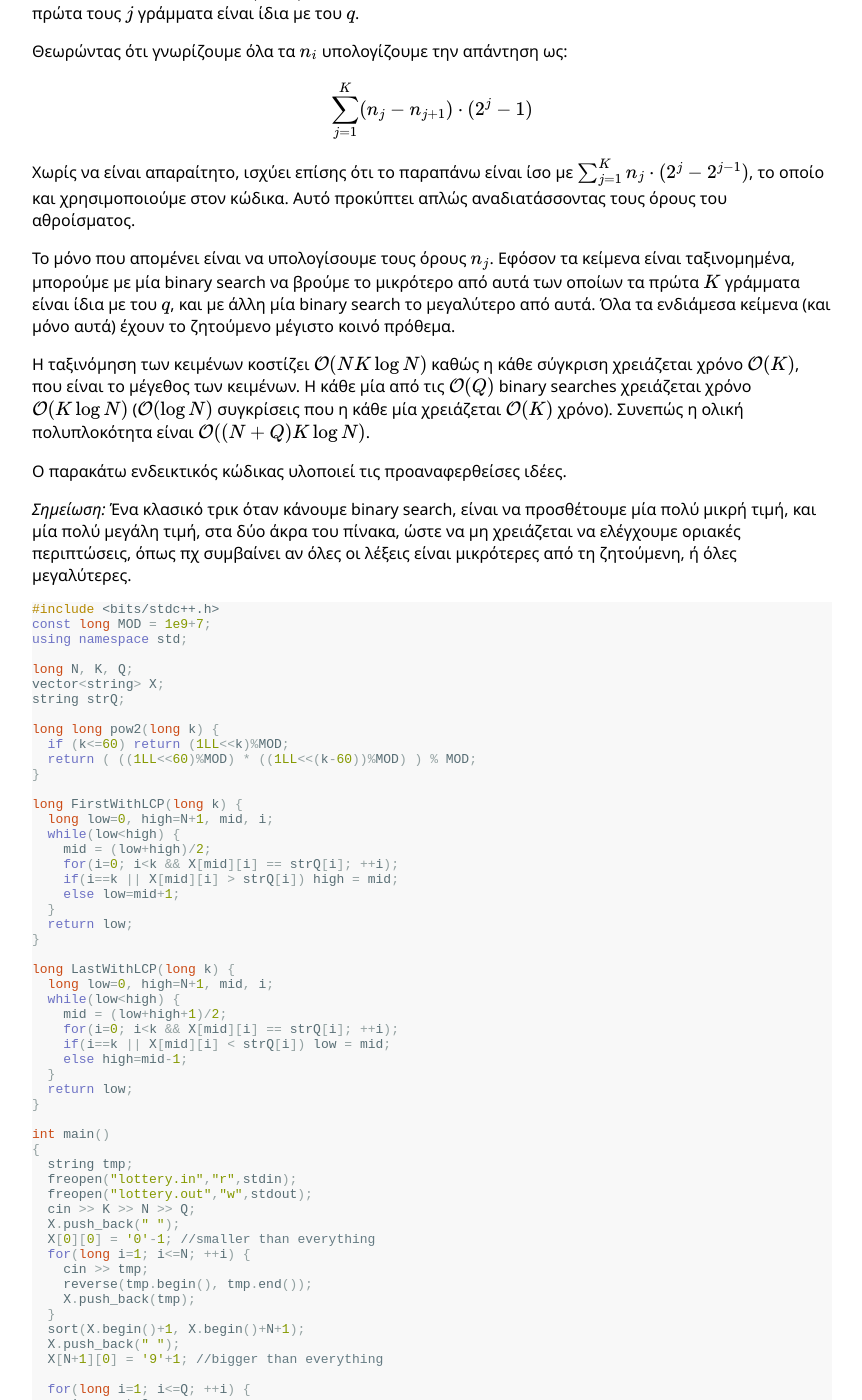
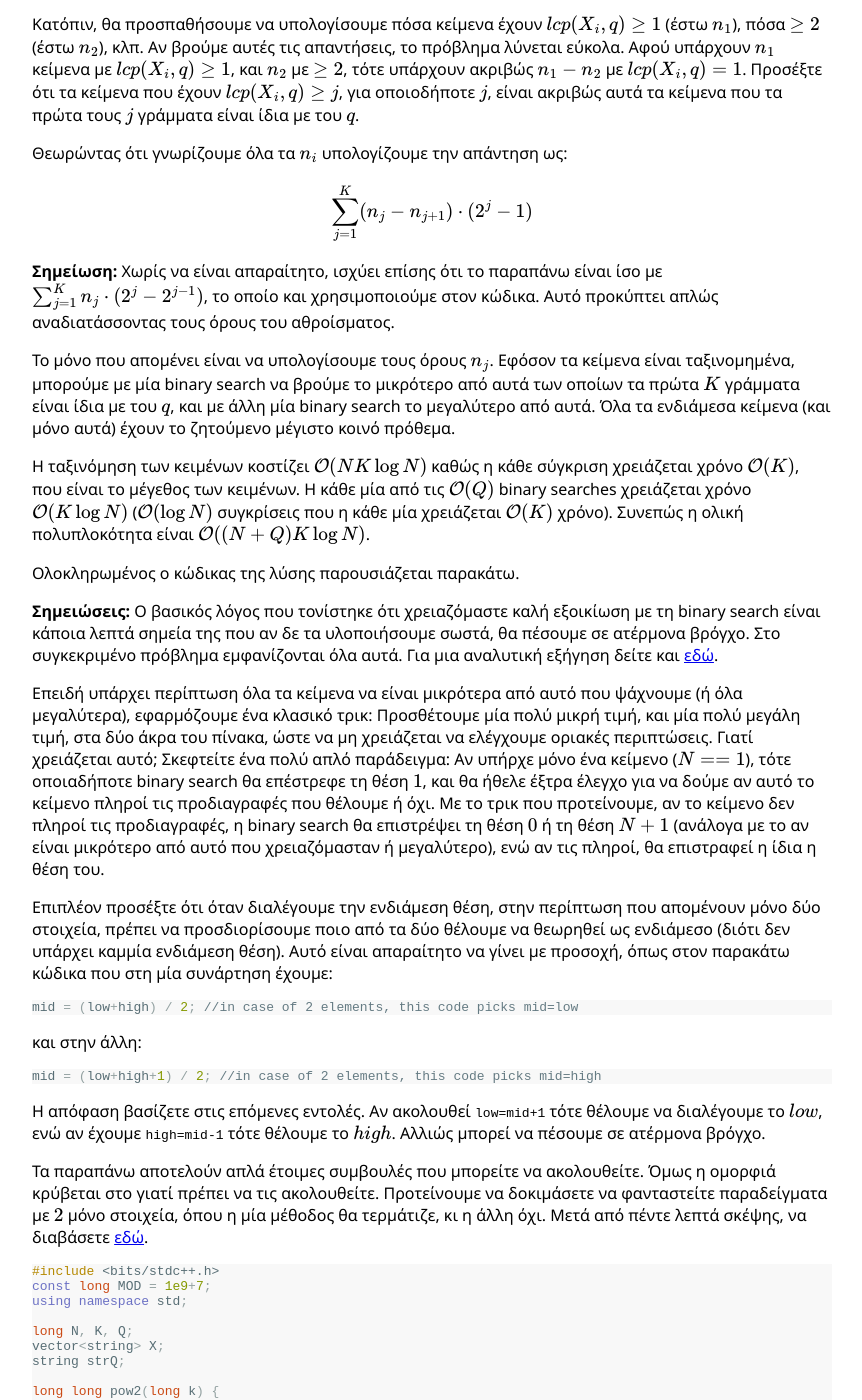
Before and after one commit to pdp-archive/pdp-archive.github.io, a Jekyll site: the page built from contests/_31-PDP/c-lottery-solution.md, in a window 1280 px wide and 1400 px high, scrolled down 2469 px. Shown: the whole window, without its empty margins (208-1070 px from the left). Built offline with Jekyll 4.4.1, drawn with Linux system fonts in a browser that asks for light colours; formulas are drawn with MathJax 3; some of the changed text lies outside the part shown.

Commit message:
Corrections of dim131 to 31c-lottery

````diff
--- a/contests/_31-PDP/c-lottery-solution.md
+++ b/contests/_31-PDP/c-lottery-solution.md
@@ -5,7 +5,7 @@ codename: lottery
 
 ## Ζητούμενο
 
-Έστω ότι μας δίνονται δύο strings, το $$``stolismenos"$$ και το $$``stolidi"$$. Εν προκειμένω, το μέγιστο κοινό πρόθεμά τους (longest common prefix) είναι $$lcp(``stolismenos",``stolidi") = 5$$ καθώς και τα δύο έχουν κοινό πρόθεμα το $$stoli$$ αλλά το επόμενο γράμμα τους διαφέρει.
+Έστω ότι μας δίνονται δύο strings, το $$``stolismenos"$$ και το $$``stolidi"$$. Εν προκειμένω, το μέγιστο κοινό πρόθεμά τους (longest common prefix) είναι $$lcp(``stolismenos",``stolidi") = 5$$, καθώς και τα δύο έχουν κοινό πρόθεμα το $$stoli$$, αλλά το επόμενο γράμμα τους διαφέρει.
 Το πρόβλημα ορίζει ότι το κέρδος δύο κειμένων $$x$$ και $$y$$ είναι $$2^{lcp(x,y)}-1$$.
 
 Δίνονται $$N$$ αριθμοί $$X_i$$ με $$K$$ ψηφία ο καθένας. Κατόπιν δίνονται $$Q$$ ερωτήματα. Το κάθε ερώτημα $$q$$ είναι ένας $$K$$-ψήφιος αριθμός. Η απάντηση στο κάθε ερώτημα $$q$$ είναι ίση με το άθροισμα των κερδών του $$q$$ έναντι των υπολοίπων $$N$$ αριθμών. Πιο μαθηματικά, η απάντηση στο κάθε ερώτημα $$q$$ είναι
@@ -14,7 +14,7 @@ $$\sum _{i=1}^{N} (2^{lcp(X_i,q)}-1)$$
 
 Επειδή το αποτέλεσμα μπορεί να είναι πολύ μεγάλο, τυπώνουμε το υπόλοιπο της διαίρεσής του με το $$10^{9}+7$$.
 
-*Σημείωση:* Το πρόβλημα αναφέρεται σε μέγιστο κοινό επίθεμα αντί για μέγιστο κοινό πρόθεμα. Όμως το φέρνουμε απλούστατα στην πιο κατανοητή μορφή που μελετάμε εδώ, αντιστρέφοντας τα κείμενα που διαβάζουμε.
+**Σημείωση:** Το πρόβλημα αναφέρεται σε μέγιστο κοινό επίθεμα αντί για μέγιστο κοινό πρόθεμα. Όμως το φέρνουμε απλούστατα στην πιο κατανοητή μορφή που μελετάμε εδώ, αντιστρέφοντας τα κείμενα που διαβάζουμε.
 
 ## Λύσεις
 
@@ -33,11 +33,15 @@ long pow2(long lcp) {
 }
 ```
 
-Η εντολή $$<<$$ πρόκειται για ένα bitwise shifting. Ο λόγος που υπολογίζει δυνάμεις του $$2$$ είναι απλός. Σκεφτείτε ότι όταν πολλαπλασιάζετε οποιονδήποτε αριθμό $$x$$ με τον αριθμό $$10$$, απλώς προσθέτετε ένα μηδενικό στο τέλος της δεκαδικής αναπαράστασης του $$x$$.
+Η εντολή $$\ll$$ πρόκειται για ένα bitwise shifting. Ο λόγος που υπολογίζει δυνάμεις του $$2$$ είναι απλός. Σκεφτείτε ότι όταν πολλαπλασιάζετε οποιονδήποτε αριθμό $$x$$ με τον αριθμό $$10$$, απλώς προσθέτετε ένα μηδενικό στο τέλος της δεκαδικής αναπαράστασης του $$x$$.
 
-Το ίδιο ακριβώς πράγμα συμβαίνει αν γράψετε τον $$x$$ σε δυαδικό και πολλαπλασιάσετε με $$2$$. Όμως η διαδικασία του να προσθέσεις ένα μηδενικό στα δεξιά του $$x$$ είναι ίδια με το να κυλήσεις τον $$x$$ μία θέση αριστερά, δηλαδή $$x<<1$$. Αφού $$x<<1 = x \cdot 2$$, επαναλαμβάνουμε το ίδιο επιχείρημα κι έχουμε ότι $$x<<y = x \cdot 2^{y}$$, πράγμα που σημαίνει ότι $$1<<lcp = 1 \cdot 2^{lcp} = 2^{lcp}$$.
+Το ίδιο ακριβώς πράγμα συμβαίνει αν γράψετε τον $$x$$ σε δυαδικό και πολλαπλασιάσετε με $$2$$. Όμως η διαδικασία του να προσθέσεις ένα μηδενικό στα δεξιά του $$x$$ είναι ίδια με το να κυλήσεις τον $$x$$ μία θέση αριστερά, δηλαδή $$x \ll 1$$. Αφού $$x \ll 1 = x \cdot 2$$, επαναλαμβάνουμε το ίδιο επιχείρημα κι έχουμε ότι $$x \ll y = x \cdot 2^{y}$$, πράγμα που σημαίνει ότι $$1 \ll lcp = 1 \cdot 2^{lcp} = 2^{lcp}$$.
 
-Για να είμαστε πιο ακριβείς, υπάρχουν κάποια μικρά προβλήματα με τον παραπάνω κώδικα. Αρχικά προτιμούμε να δουλεύουμε με *long long* κι έτσι αντί για $$1$$ πρέπει να γράψουμε $$1LL$$. Επιπλέον δεν έχουμε πάρει το υπόλοιπο της διαίρεσης με το $$10^9+7$$ όπως μας ζητάει η εκφώνηση. Τέλος, αν η απάντηση που μας ζητείται είναι πολύ μεγάλη (πχ $$2^{100}$$), τότε δε μας αρκούνε ούτε οι *long long*. Για το λόγο αυτό, αν $$lcp>60$$, λέμε ότι $$2^{lcp} = 2^{60} * 2^{lcp-60}$$, κι έτσι υπολογίζουμε τα δύο σκέλη ξεχωριστά, βρίσκουμε το υπόλοιπο τους με το $$10^9+7$$ ώστε να μικρύνουν, και κατόπιν τα πολλαπλασιάζουμε (και ξαναβρίσκουμε το υπόλοιπο). Εδώ φαίνεται και ο λόγος που προτιμήσαμε τους *long long* αριθμούς, καθώς μπορεί να χρειαστεί να πολλαπλασιάσουμε δύο αριθμούς της τάξης του $$10^9$$.
+Για να είμαστε πιο ακριβείς, υπάρχουν κάποια μικρά προβλήματα με τον παραπάνω κώδικα. Αρχικά προτιμούμε να δουλεύουμε με *long long* κι έτσι αντί για $$1$$ πρέπει να γράψουμε `1LL`. Επιπλέον δεν έχουμε πάρει το υπόλοιπο της διαίρεσης με το $$10^9+7$$ όπως μας ζητάει η εκφώνηση. Τέλος, αν η απάντηση που μας ζητείται είναι πολύ μεγάλη (πχ $$2^{100}$$), τότε δε μας αρκούνε ούτε οι *long long*. Για το λόγο αυτό, αν $$lcp>60$$, λέμε ότι $$2^{lcp} = 2^{60} * 2^{lcp-60}$$, κι έτσι υπολογίζουμε τα δύο σκέλη ξεχωριστά, βρίσκουμε το υπόλοιπο τους με το $$10^9+7$$ ώστε να μικρύνουν, και κατόπιν τα πολλαπλασιάζουμε (και ξαναβρίσκουμε το υπόλοιπο). Εδώ φαίνεται και ο λόγος που προτιμήσαμε τους *long long* αριθμούς, καθώς μπορεί να χρειαστεί να πολλαπλασιάσουμε δύο αριθμούς της τάξης του $$10^9$$. Σημειώνουμε ότι το τελευταίο τρικ στηρίζεται στο γεγονός:
+
+$$(a \cdot b) \% MOD = ( (a \% MOD) \cdot (b \% MOD) ) \% MOD$$
+
+Καταλήγουμε στον εξής τρόπο να υπολογίζουμε δυνάμεις του $$2$$:
 
 ```c++
 const long MOD = 1e9+7;
@@ -48,7 +52,7 @@ long long pow2(long k) {
 }
 ```
 
-Ο ενδεικτικός κώδικας της λύσης παρουσιάζεται παρακάτω:
+Ολοκληρωμένος ο κώδικας της λύσης παρουσιάζεται παρακάτω:
 
 ```c++
 #include <bits/stdc++.h>
@@ -101,7 +105,7 @@ int main()
 
 Η παρακάτω λύση χρειάζεται μία καλή εξοικίωση με την *binary search*.
 
-Αρχικά παρατηρούμε ότι δεν υπάρχει λόγος να κρατήσουμε τα $$N$$ κείμενα στη σειρά με την οποία δόθηκαν. Αντ' αυτού, τα ταξινομούμε.
+Αρχικά, παρατηρούμε ότι δεν υπάρχει λόγος να κρατήσουμε τα $$N$$ κείμενα στη σειρά με την οποία δόθηκαν. Αντ' αυτού, τα ταξινομούμε.
 
 Κατόπιν, θα προσπαθήσουμε να υπολογίσουμε πόσα κείμενα έχουν $$lcp(X_i,q)\ge 1$$ (έστω $$n_1$$), πόσα  $$\ge 2$$ (έστω $$n_2$$), κλπ. Αν βρούμε αυτές τις απαντήσεις, το πρόβλημα λύνεται εύκολα. Αφού υπάρχουν $$n_1$$ κείμενα με $$lcp(X_i,q)\ge 1$$, και $$n_2$$ με $$\ge 2$$, τότε υπάρχουν ακριβώς $$n_1-n_2$$ με $$lcp(X_i,q)=1$$. Προσέξτε ότι τα κείμενα που έχουν $$lcp(X_i,q) \ge j$$, για οποιοδήποτε $$j$$, είναι ακριβώς αυτά τα κείμενα που τα πρώτα τους $$j$$ γράμματα είναι ίδια με του $$q$$.
 
@@ -109,15 +113,33 @@ int main()
 
 $$\sum_{j=1}^{K} (n_{j} - n_{j+1}) \cdot (2^{j}-1)$$
 
-Χωρίς να είναι απαραίτητο, ισχύει επίσης ότι το παραπάνω είναι ίσο με $$\sum_{j=1}^{K} n_{j} \cdot (2^{j}-2^{j-1})$$, το οποίο και χρησιμοποιούμε στον κώδικα. Αυτό προκύπτει απλώς αναδιατάσσοντας τους όρους του αθροίσματος.
+**Σημείωση:** Χωρίς να είναι απαραίτητο, ισχύει επίσης ότι το παραπάνω είναι ίσο με $$\sum_{j=1}^{K} n_{j} \cdot (2^{j}-2^{j-1})$$, το οποίο και χρησιμοποιούμε στον κώδικα. Αυτό προκύπτει απλώς αναδιατάσσοντας τους όρους του αθροίσματος.
 
 Το μόνο που απομένει είναι να υπολογίσουμε τους όρους $$n_{j}$$. Εφόσον τα κείμενα είναι ταξινομημένα, μπορούμε με μία binary search να βρούμε το μικρότερο από αυτά των οποίων τα πρώτα $$K$$ γράμματα είναι ίδια με του $$q$$, και με άλλη μία binary search το μεγαλύτερο από αυτά. Όλα τα ενδιάμεσα κείμενα (και μόνο αυτά) έχουν το ζητούμενο μέγιστο κοινό πρόθεμα.
 
 Η ταξινόμηση των κειμένων κοστίζει $$\mathcal{O}(NK\log{N})$$ καθώς η κάθε σύγκριση χρειάζεται χρόνο $$\mathcal{O}(K)$$, που είναι το μέγεθος των κειμένων. Η κάθε μία από τις $$\mathcal{O}(Q)$$ binary searches χρειάζεται χρόνο $$\mathcal{O}(K\log{N})$$ ($$\mathcal{O}(\log{N})$$ συγκρίσεις που η κάθε μία χρειάζεται $$\mathcal{O}(K)$$ χρόνο). Συνεπώς η ολική πολυπλοκότητα είναι $$\mathcal{O}((N+Q)K\log{N})$$.
 
-Ο παρακάτω ενδεικτικός κώδικας υλοποιεί τις προαναφερθείσες ιδέες.
+Ολοκληρωμένος ο κώδικας της λύσης παρουσιάζεται παρακάτω.
 
-*Σημείωση:* Ένα κλασικό τρικ όταν κάνουμε binary search, είναι να προσθέτουμε μία πολύ μικρή τιμή, και μία πολύ μεγάλη τιμή, στα δύο άκρα του πίνακα, ώστε να μη χρειάζεται να ελέγχουμε οριακές περιπτώσεις, όπως πχ συμβαίνει αν όλες οι λέξεις είναι μικρότερες από τη ζητούμενη, ή όλες μεγαλύτερες.
+**Σημειώσεις:** Ο βασικός λόγος που τονίστηκε ότι χρειαζόμαστε καλή εξοικίωση με τη binary search είναι κάποια λεπτά σημεία της που αν δε τα υλοποιήσουμε σωστά, θα πέσουμε σε ατέρμονα βρόγχο. Στο συγκεκριμένο πρόβλημα εμφανίζονται όλα αυτά. Για μια αναλυτική εξήγηση δείτε και [εδώ](https://www.topcoder.com/community/competitive-programming/tutorials/binary-search).
+
+Επειδή υπάρχει περίπτωση όλα τα κείμενα να είναι μικρότερα από αυτό που ψάχνουμε (ή όλα μεγαλύτερα), εφαρμόζουμε ένα κλασικό τρικ: Προσθέτουμε μία πολύ μικρή τιμή, και μία πολύ μεγάλη τιμή, στα δύο άκρα του πίνακα, ώστε να μη χρειάζεται να ελέγχουμε οριακές περιπτώσεις. Γιατί χρειάζεται αυτό; Σκεφτείτε ένα πολύ απλό παράδειγμα: Αν υπήρχε μόνο ένα κείμενο ($$N==1$$), τότε οποιαδήποτε binary search θα επέστρεφε τη θέση $$1$$, και θα ήθελε έξτρα έλεγχο για να δούμε αν αυτό το κείμενο πληροί τις προδιαγραφές που θέλουμε ή όχι. Με το τρικ που προτείνουμε, αν το κείμενο δεν πληροί τις προδιαγραφές, η binary search θα επιστρέψει τη θέση $$0$$ ή τη θέση $$N+1$$ (ανάλογα με το αν είναι μικρότερο από αυτό που χρειαζόμασταν ή μεγαλύτερο), ενώ αν τις πληροί, θα επιστραφεί η ίδια η θέση του.
+
+Επιπλέον προσέξτε ότι όταν διαλέγουμε την ενδιάμεση θέση, στην περίπτωση που απομένουν μόνο δύο στοιχεία, πρέπει να προσδιορίσουμε ποιο από τα δύο θέλουμε να θεωρηθεί ως ενδιάμεσο (διότι δεν υπάρχει καμμία ενδιάμεση θέση). Αυτό είναι απαραίτητο να γίνει με προσοχή, όπως στον παρακάτω κώδικα που στη μία συνάρτηση έχουμε:
+
+```c++
+mid = (low+high) / 2; //in case of 2 elements, this code picks mid=low
+```
+
+και στην άλλη:
+
+```c++
+mid = (low+high+1) / 2; //in case of 2 elements, this code picks mid=high
+```
+
+Η απόφαση βασίζετε στις επόμενες εντολές. Αν ακολουθεί `low=mid+1` τότε θέλουμε να διαλέγουμε το $$low$$, ενώ αν έχουμε `high=mid-1` τότε θέλουμε το $$high$$. Αλλιώς μπορεί να πέσουμε σε ατέρμονα βρόγχο.
+
+Τα παραπάνω αποτελούν απλά έτοιμες συμβουλές που μπορείτε να ακολουθείτε. Όμως η ομορφιά κρύβεται στο γιατί πρέπει να τις ακολουθείτε. Προτείνουμε να δοκιμάσετε να φανταστείτε παραδείγματα με $$2$$ μόνο στοιχεία, όπου η μία μέθοδος θα τερμάτιζε, κι η άλλη όχι. Μετά από πέντε λεπτά σκέψης, να διαβάσετε [εδώ](https://www.topcoder.com/community/competitive-programming/tutorials/binary-search).
 
 ```c++
 #include <bits/stdc++.h>
````
Also changed, not shown: other parts of contests/_31-PDP/c-lottery-solution.md (+4 -1 lines), 1 other file.
